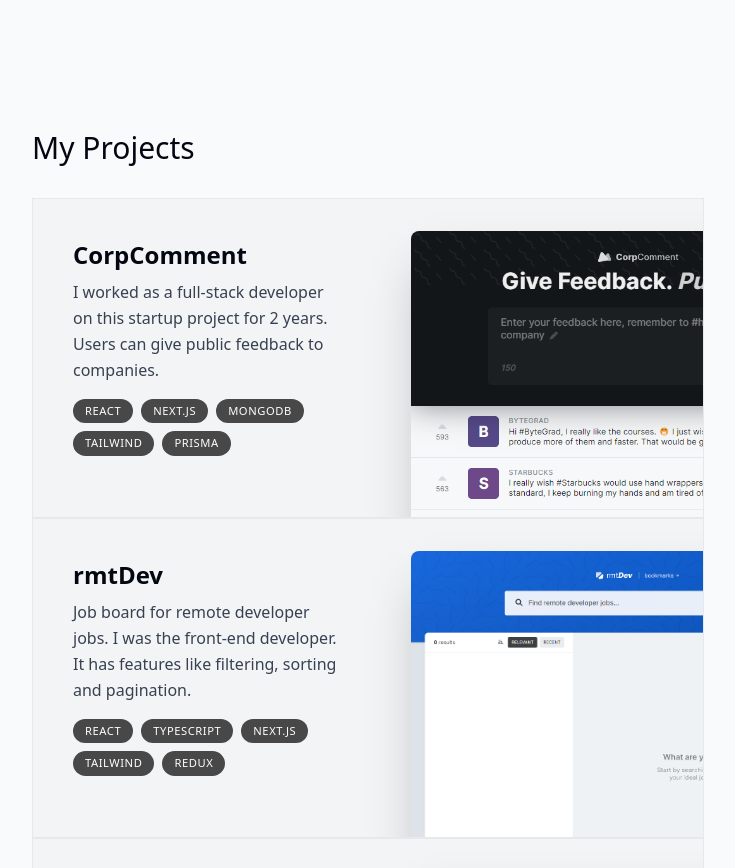
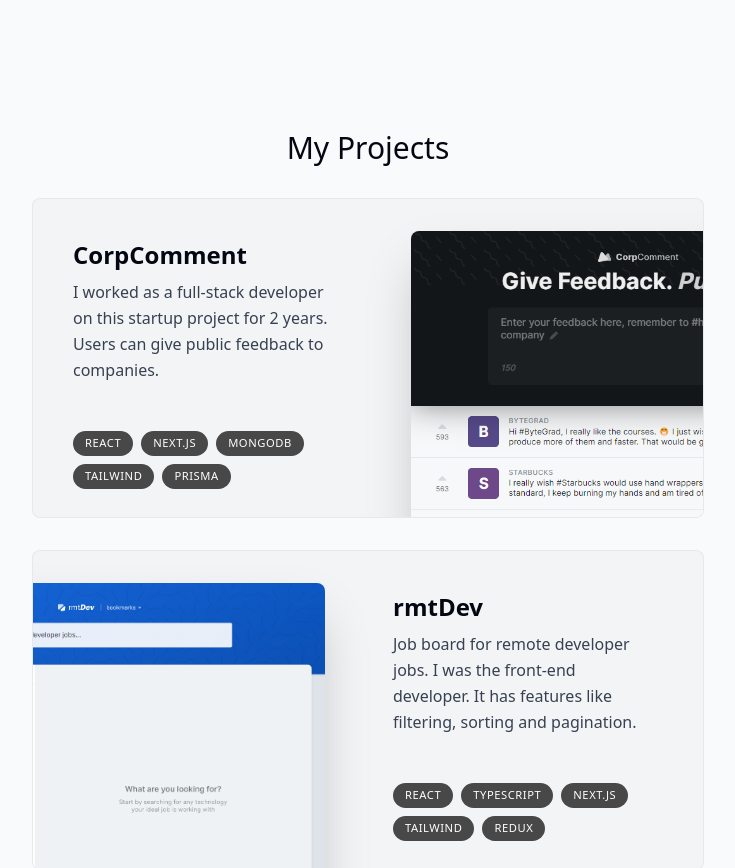
Before and after one commit to suitableDev/myPortfolio, a Next.js app: page / in a window 1280 px wide. Shown: the part 1080-1948 px from the top of the page, without its empty margins (272-1007 px from the left). Built offline with nearby package versions, Linux system fonts and the light colour scheme.

Commit message:
add projects styling and motion

```diff
--- /dev/null
+++ b/components/project.tsx
@@ -0,0 +1,67 @@
+"use client"
+import { projectsData } from "@/lib/data"
+import { useScroll, motion, useTransform } from "framer-motion"
+import { useRef } from "react"
+import Image from "next/image"
+
+type ProjectProps = typeof projectsData[0]
+
+export default function Project({
+    title,
+    description,
+    tags,
+    imageUrl,
+}: ProjectProps){
+    const ref = useRef<HTMLDivElement>(null)
+    const {scrollYProgress } = useScroll({
+        target: ref,
+        offset:["0 1", "1.33 1"]
+    })
+    const scaleProgress = useTransform(scrollYProgress, [0, 1], [0.8, 1])
+    const opacityProgress = useTransform(scrollYProgress, [0, 1], [0.6, 1])
+
+    return (
+        <motion.div
+        ref={ref}
+        style={{
+            scale: scaleProgress,
+            opacity: opacityProgress,
+        }}
+        className="group mb-3 sm:mb-8 last:mb-0"
+        >
+    <section
+    className=" bg-gray-100 max-w-[42rem] border border-black/5 rounded-lg overflow-hidden sm:pr-8 sm:h-[20rem] relative mb-3 sm:mb-8 last:mb-0 group-even:pl-8 hover:bg-gray-200 transition">
+        <div className="pt-4 pb-7 px-5 sm:pl-10 sm: pr-2 sm:pt-10 sm:max-w-[50%] flex flex-col h-full group-even:ml-[18rem]">
+        <h3 className="text-2xl font-semibold">{title}</h3>
+        <p className="mt-2 leading-relaxed text-gray-700">{description}</p>
+        <ul className="flex flex-wrap mt-4 gap-2 sm:mt-auto">
+            {tags.map((tag, index) => (
+                <li className="bg-black/[0.7] px-3 py-1 text-[0.7rem] uppercase tracking-wider text-white rounded-full"
+                key={index}>{tag}</li>
+            ))}
+        </ul>
+        </div>
+        <Image
+        src={imageUrl}
+        alt="A project I worked on"
+        quality={95}
+        className="
+        absolute
+        w-[28.25rem]
+        top-8
+        -right-40
+        rounded-t-lg
+        shadow-2xl
+        group-hover:scale[1.04]
+        group-hover:-translate-x-3
+        group-hover:-translate-y-3
+        group-hover:-rotate-2
+        group-even:group-hover:translate-x-3
+        group-even:group-hover:translate-y-3
+        group-even:group-hover:rotate-2
+        group-even:right-[initial]
+        group-even:-left-40"/>
+    </section>
+    </motion.div>
+    )
+}
--- a/components/projects.tsx
+++ b/components/projects.tsx
@@ -1,8 +1,7 @@
-"use client"
 import React from "react"
+import SectionHeading from "./sectionHeading"
 import { projectsData } from "@/lib/data"
-import SectionHeading from "./sectionHeading"
-import Image from "next/image"
+import Project from "./project"
 
 
 export default function Projects() {
@@ -21,27 +20,3 @@ export default function Projects() {
     </section>
   )
 }
-
-type ProjectProps = typeof projectsData[0]
-
-function Project({ title, description, tags, imageUrl}: ProjectProps){
-    return (
-    <section className="bg-gray-100 max-w-[42rem] border border-black/5 overflow-hidden sm:pr-8 sm:h-[20rem] relative">
-        <div className="py-4 px-5 sm:pl-10 sm: pr-2 sm:pt-10 sm:max-w-[50%]">
-        <h3 className="text-2xl font-semibold">{title}</h3>
-        <p className="mt-2 leading-relaxed text-gray-700">{description}</p>
-        <ul className="flex flex-wrap mt-4 gap-2">
-            {tags.map((tag, index) => (
-                <li className="bg-black/[0.7] px-3 py-1 text-[0.7rem] uppercase tracking-wider text-white rounded-full"
-                key={index}>{tag}</li>
-            ))}
-        </ul>
-        </div>
-        <Image
-        src={imageUrl}
-        alt="A project I worked on"
-        quality={95}
-        className="absolute top-8 -right-40 w-[28.25rem] rounded-t-lg shadow-2xl"/>
-    </section>
-    )
-}
--- a/components/sectionHeading.tsx
+++ b/components/sectionHeading.tsx
@@ -4,7 +4,7 @@ type SectionHeadingProps = {
 
 export default function SectionHeading({ children }: SectionHeadingProps) {
   return (
-    <h2 className="text-3xl font-medium capitalize mb-8">
+    <h2 className="text-3xl font-medium capitalize mb-8 text-center">
         {children}
     </h2>
   )
```
